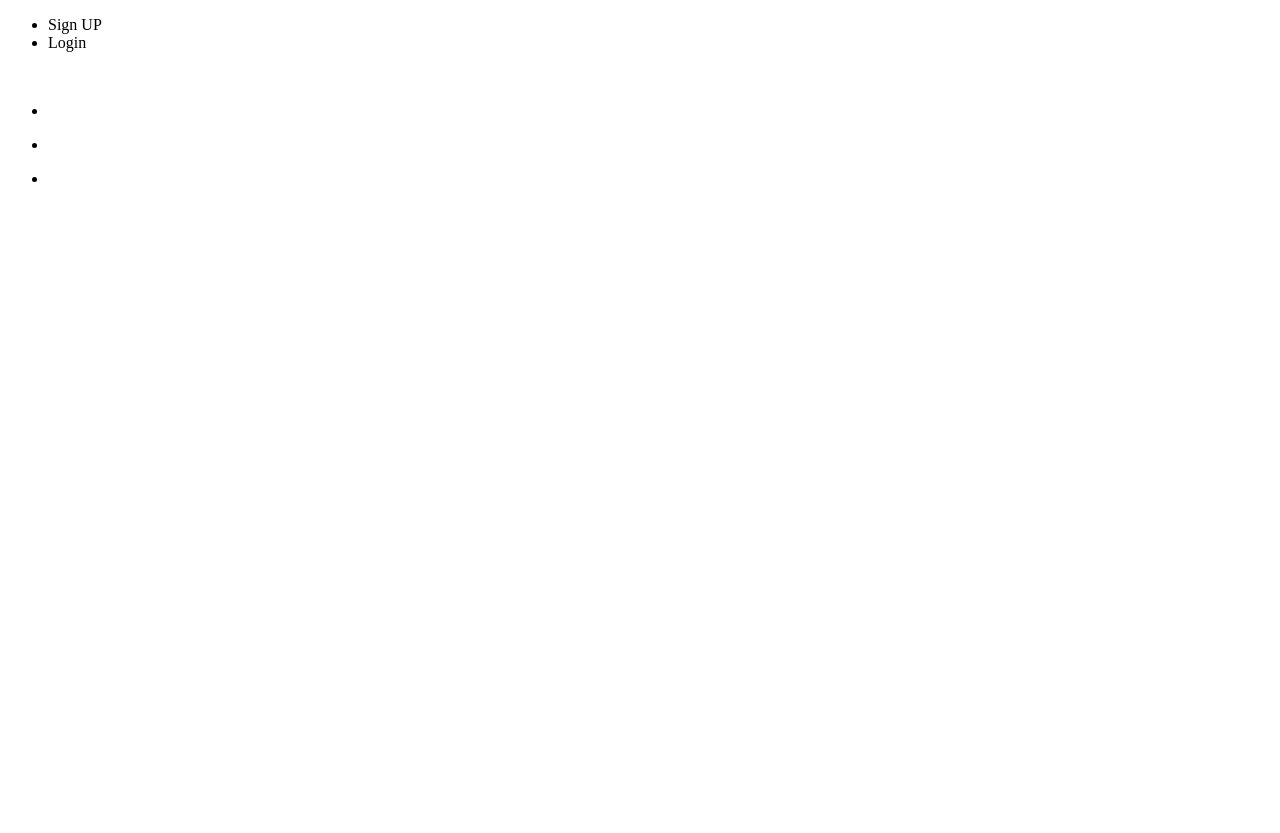
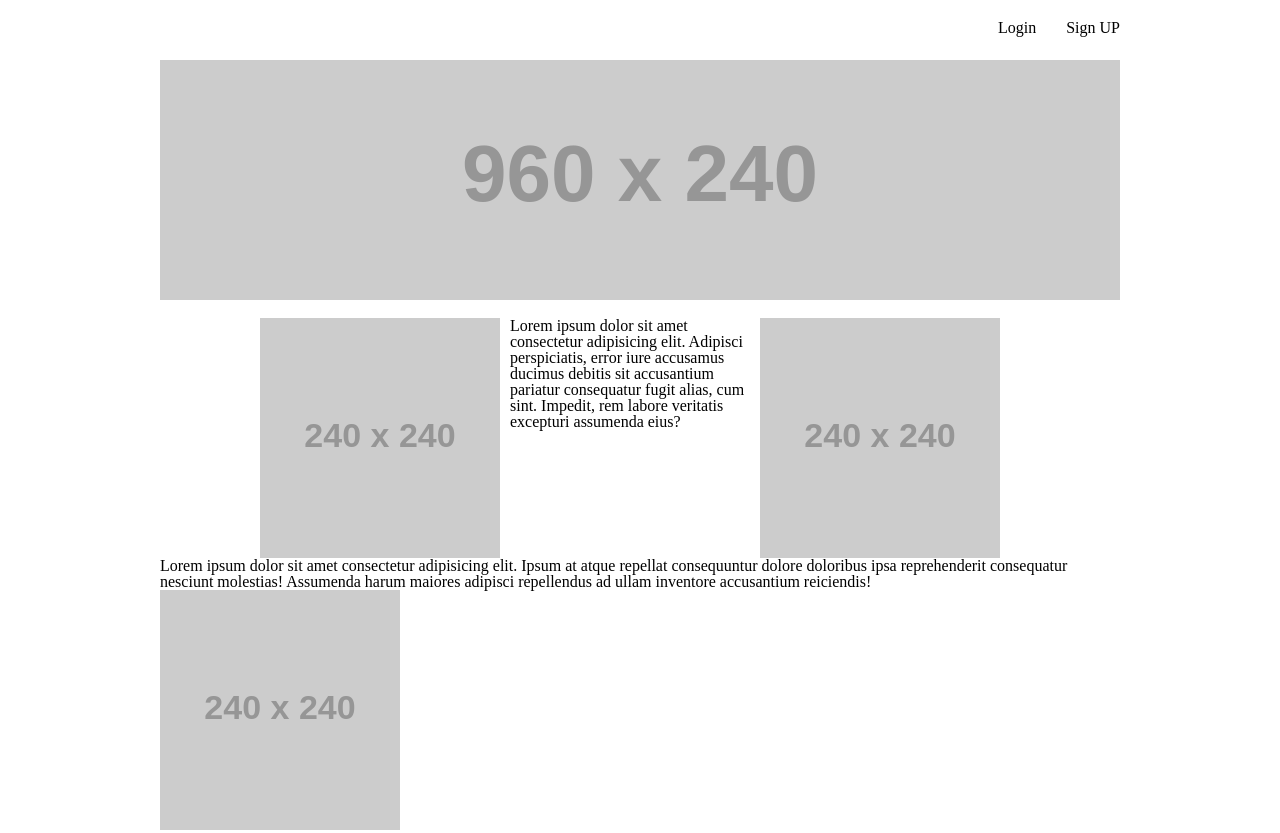
Before and after one commit to MSpake/paired-programming-style-sheet, a plain HTML site: page index.html in a window 1280 px wide. Before the commit the page ends 800 px from the top, so only its background shows below. Drawn offline with Linux system fonts and the light colour scheme; placeholder pictures from the web are drawn by us.

Commit message:
partial wireframe

```diff
--- a/index.html
+++ b/index.html
@@ -5,6 +5,7 @@
     <meta charset="UTF-8">
     <meta name="viewport" content="width=device-width, initial-scale=1.0">
     <meta http-equiv="X-UA-Compatible" content="ie=edge">
+    <link rel="stylesheet" href="reset.css">
     <link rel="stylesheet" href="style.css">
     <title>Document</title>
 </head>
@@ -19,19 +20,19 @@
         </nav>
     </header>
     <main>
-        <img src="" alt="">
+        <img src="https://via.placeholder.com/960x240" alt="">
         <div>
             <ul>
-                <li><img src="" alt=""></li>
+                <li><img src="https://via.placeholder.com/240x240" alt=""></li>
                 <li>
-                    <p></p>
+                    <p>Lorem ipsum dolor sit amet consectetur adipisicing elit. Adipisci perspiciatis, error iure accusamus ducimus debitis sit accusantium pariatur consequatur fugit alias, cum sint. Impedit, rem labore veritatis excepturi assumenda eius?</p>
                 </li>
-                <li><img src="" alt=""></li>
+                <li><img src="https://via.placeholder.com/240x240" alt=""></li>
             </ul>
         </div>
         <article>
-            <p></p>
-            <img src="" alt="">
+            <p>Lorem ipsum dolor sit amet consectetur adipisicing elit. Ipsum at atque repellat consequuntur dolore doloribus ipsa reprehenderit consequatur nesciunt molestias! Assumenda harum maiores adipisci repellendus ad ullam inventore accusantium reiciendis!</p>
+            <img src="https://via.placeholder.com/240x240" alt="">
         </article>
     </main>
     <footer>
--- /dev/null
+++ b/reset.css
@@ -0,0 +1,137 @@
+/* http://meyerweb.com/eric/tools/css/reset/
+   v2.0 | 20110126
+   License: none (public domain)
+*/
+
+html,
+body,
+div,
+span,
+applet,
+object,
+iframe,
+h1,
+h2,
+h3,
+h4,
+h5,
+h6,
+p,
+blockquote,
+pre,
+a,
+abbr,
+acronym,
+address,
+big,
+cite,
+code,
+del,
+dfn,
+em,
+img,
+ins,
+kbd,
+q,
+s,
+samp,
+small,
+strike,
+strong,
+sub,
+sup,
+tt,
+var,
+b,
+u,
+i,
+center,
+dl,
+dt,
+dd,
+ol,
+ul,
+li,
+fieldset,
+form,
+label,
+legend,
+table,
+caption,
+tbody,
+tfoot,
+thead,
+tr,
+th,
+td,
+article,
+aside,
+canvas,
+details,
+embed,
+figure,
+figcaption,
+footer,
+header,
+hgroup,
+menu,
+nav,
+output,
+ruby,
+section,
+summary,
+time,
+mark,
+audio,
+video {
+    margin: 0;
+    padding: 0;
+    border: 0;
+    font-size: 100%;
+    font: inherit;
+    vertical-align: baseline;
+}
+
+
+/* HTML5 display-role reset for older browsers */
+
+article,
+aside,
+details,
+figcaption,
+figure,
+footer,
+header,
+hgroup,
+menu,
+nav,
+section {
+    display: block;
+}
+
+body {
+    line-height: 1;
+}
+
+ol,
+ul {
+    list-style: none;
+}
+
+blockquote,
+q {
+    quotes: none;
+}
+
+blockquote:before,
+blockquote:after,
+q:before,
+q:after {
+    content: '';
+    content: none;
+}
+
+table {
+    border-collapse: collapse;
+    border-spacing: 0;
+}
--- a/style.css
+++ b/style.css
@@ -0,0 +1,53 @@
+* {
+    box-sizing: border-box;
+}
+
+header {
+    width: 960px;
+    margin: auto;
+    height: 60px;
+}
+
+nav {
+    height: 60px;
+}
+
+nav>ul {
+    float: right;
+    height: 40px;
+    margin-top: 20px;
+}
+
+nav>ul>li {
+    float: right;
+    margin-left: 30px;
+}
+
+main {
+    width: 960px;
+    margin: auto;
+}
+
+main>img {
+    margin-bottom: 15px;
+}
+
+div {
+    margin: auto;
+    overflow: hidden;
+    padding: 0 100px;
+}
+
+div>ul>li {
+    height: 240px;
+    width: 240px;
+    float: left;
+}
+
+div>ul>li:nth-child(2) {
+    margin: 0 10px;
+}
+
+article {
+    display: block;
+}
```
